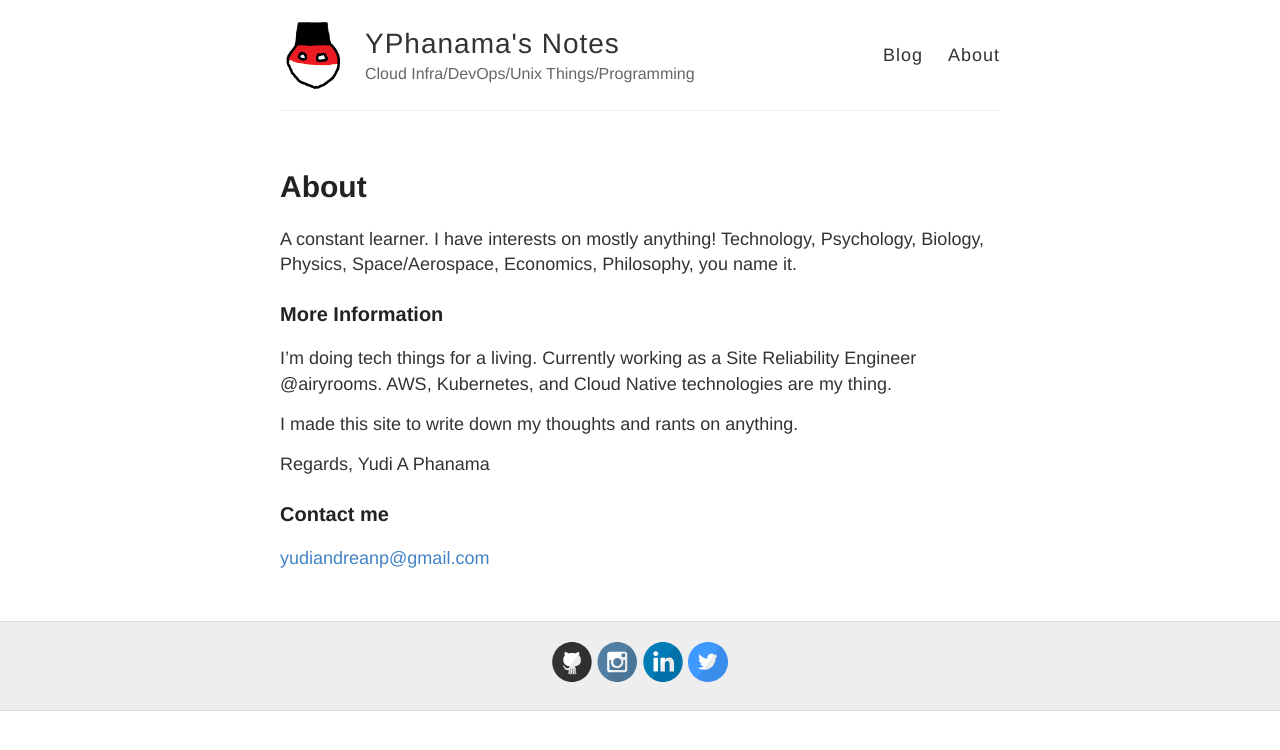
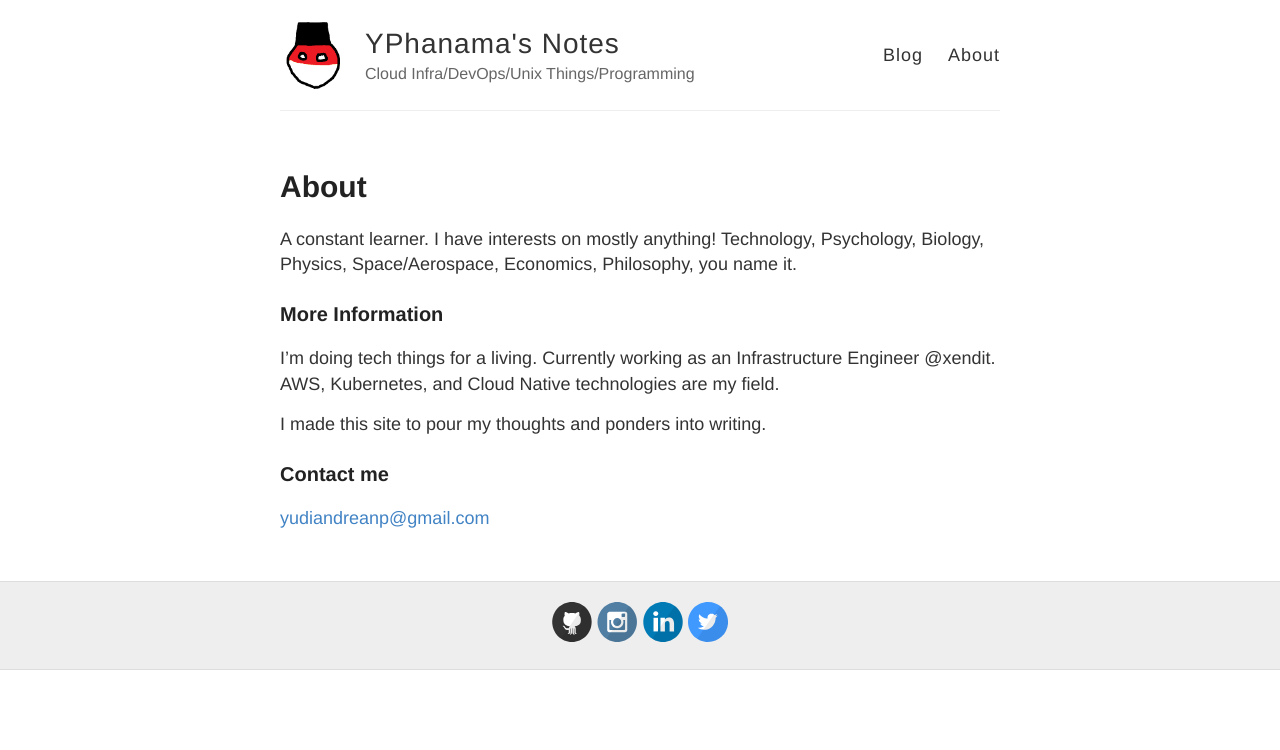
Before and after one commit to phanama/phanama.github.io, a Jekyll site: the page built from about.md, in a window 1280 px wide. Shown: the top 750 px of the page. Built offline with Jekyll 4.4.1, drawn with Linux system fonts in a browser that asks for light colours.

Commit message:
Update about
Signed-off-by: Yudi A Phanama <yudiandreanp@gmail.com>

```diff
--- a/about.md
+++ b/about.md
@@ -10,13 +10,10 @@ Technology, Psychology, Biology, Physics, Space/Aerospace, Economics, Philosophy
 
 ### More Information
 
+I’m doing tech things for a living. Currently working as an Infrastructure Engineer @xendit.
+AWS, Kubernetes, and Cloud Native technologies are my field.
 
-I’m doing tech things for a living. Currently working as a Site Reliability Engineer @airyrooms.
-AWS, Kubernetes, and Cloud Native technologies are my thing.
-
-I made this site to write down my thoughts and rants on anything.
-
-Regards, Yudi A Phanama
+I made this site to pour my thoughts and ponders into writing.
 
 ### Contact me
 
```
Also changed, not shown: _posts/2019-6-22-FirstPost.md (+0 -9 lines).
